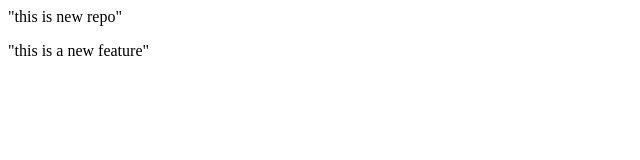
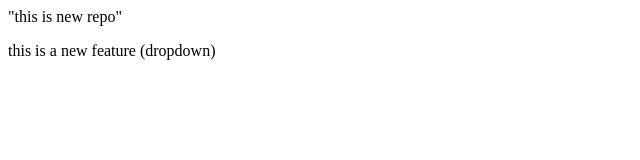
Before and after one commit to Rishabhgupta0018/localrepo, a plain HTML site: page index.html in a window 1280 px wide. Shown: the full height of the page, 0-640 px from the left. Drawn offline with Linux system fonts and the light colour scheme.

Commit message:
add dropdown

```diff
--- a/index.html
+++ b/index.html
@@ -1,2 +1,2 @@
 <p>"this is new repo"</p>
-<p>"this is a new feature"</p>
+<p>this is a new feature (dropdown)</p>
```
